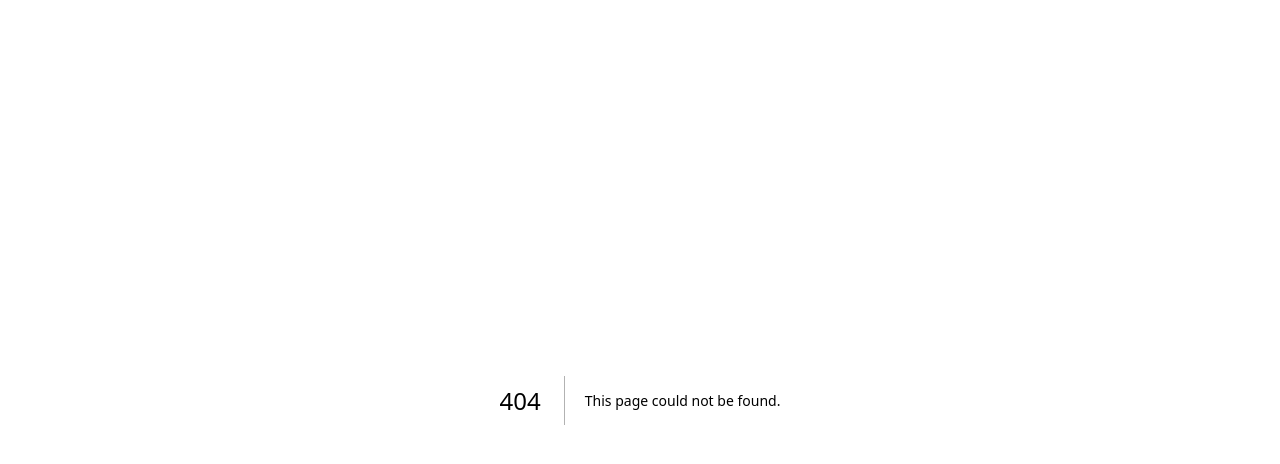
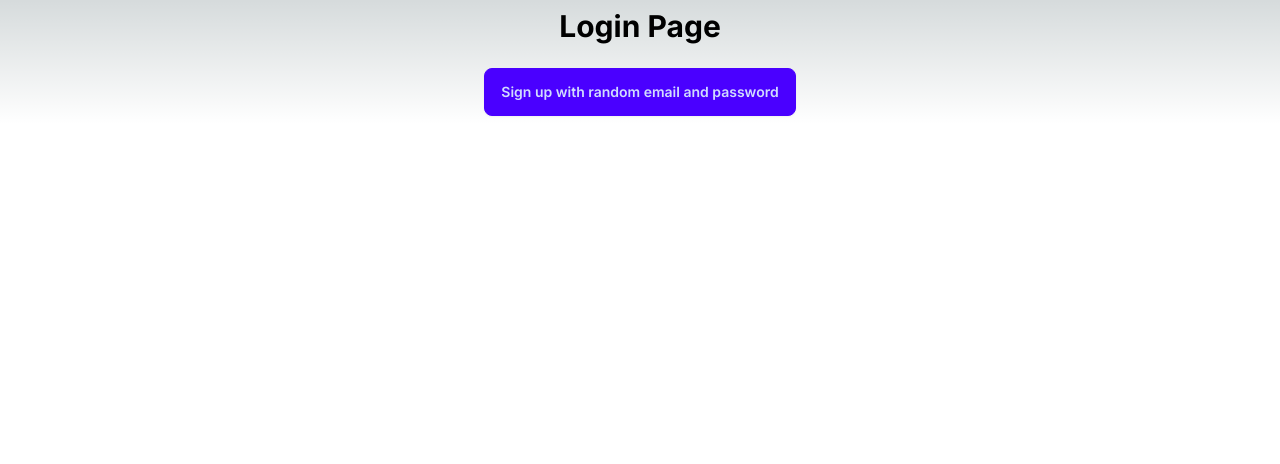
Before and after one commit to Ellipsoul/stripe-next, a Next.js app: page /user in a window 1280 px wide. Before the commit this address had no page. Shown: the top 464 px of the page. Built offline with nearby package versions, Linux system fonts and the light colour scheme; no server answers.

Commit message:
Add email password authentication

```diff
--- a/app/page.tsx
+++ b/app/page.tsx
@@ -1,3 +1,3 @@
 export default function Home() {
-  return <main>Hi</main>;
+  return <main>Hello</main>;
 }
--- /dev/null
+++ b/app/user/LoginForm.tsx
@@ -0,0 +1,40 @@
+"use client";
+
+import { useState } from "react";
+import { supabase } from "@/utils/supabaseClient";
+
+export default function LoginForm() {
+  const [loading, setLoading] = useState(false);
+
+  // Signs the user in with a random email and password
+  const handleSignUp = async () => {
+    setLoading(true);
+
+    const randomEmail = `${Math.random()
+      .toString(36)
+      .substring(7)}@example.com`;
+    const password = "some_key_123";
+
+    // Authenticate to the supabase backend
+    const { data, error } = await supabase.auth.signUp({
+      email: randomEmail,
+      password,
+    });
+
+    console.log(
+      error ? error : `User created and logged in with: ${JSON.stringify(data)}`
+    );
+
+    setLoading(false);
+  };
+
+  return (
+    <button
+      onClick={handleSignUp}
+      disabled={loading}
+      className="btn btn-primary"
+    >
+      {loading ? "Signing up..." : "Sign up with random email and password"}
+    </button>
+  );
+}
--- /dev/null
+++ b/app/user/page.tsx
@@ -0,0 +1,10 @@
+import LoginForm from "./LoginForm";
+
+export default function Login() {
+  return (
+    <div className="flex flex-col gap-y-6 py-2 items-center justify-start">
+      <h1 className="font-bold text-3xl">Login Page</h1>
+      <LoginForm />
+    </div>
+  );
+}
```
